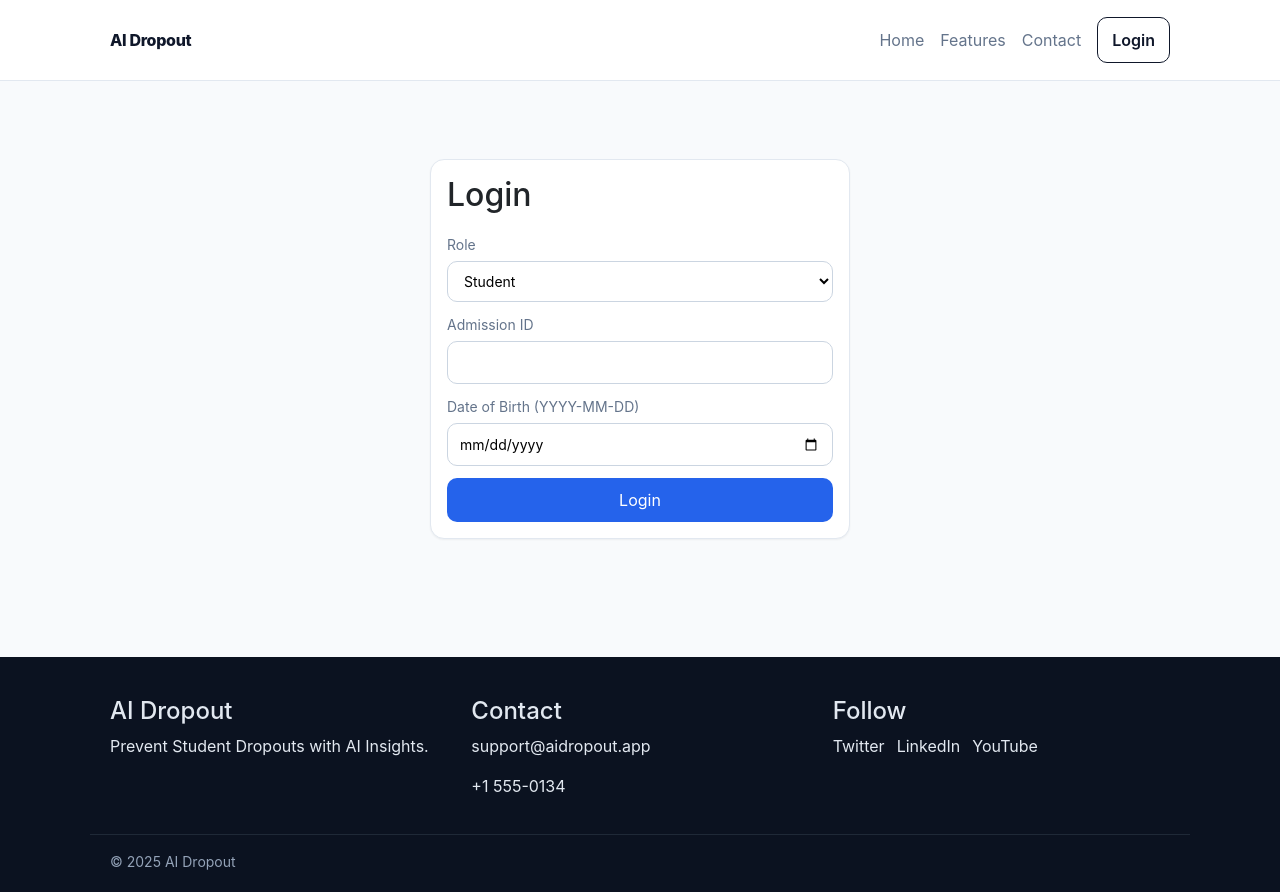
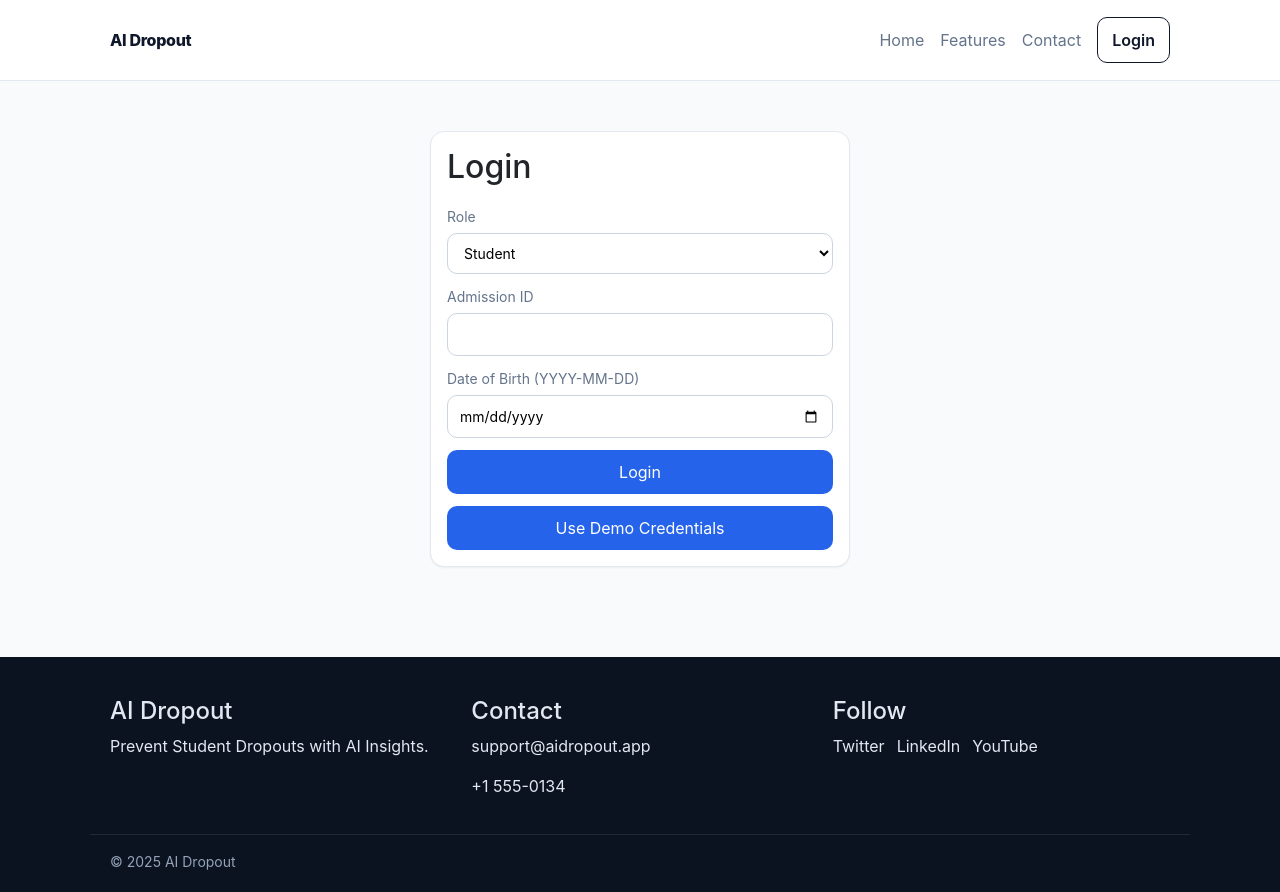
Before and after one commit to Shashwat-27/Ai-dropout-prediction-major-project, a React (Vite) app in the folder frontened/: page /login in a window 1280 px wide. Built offline with nearby package versions, Linux system fonts and the light colour scheme; no server answers.

Commit message:
demo credential

```diff
--- a/frontened/src/pages/Login.jsx
+++ b/frontened/src/pages/Login.jsx
@@ -86,6 +86,28 @@ function Login() {
     }
   };
 
+  const fillDemoCredentials = () => {
+  if (role === "Student") {
+    setUserId("2023b1541048");
+    setPasswordOrDob("2005-12-27");
+  }
+
+  if (role === "Mentor") {
+    setUserId("Shashwat");
+    setPasswordOrDob("12345678");
+  }
+
+  if (role === "Psychologist") {
+    setUserId("Shashwat");
+    setPasswordOrDob("12345678");
+  }
+
+  if (role === "College") {
+    setUserId("college_admin");
+    setPasswordOrDob("college@123");
+  }
+};
+
   return (
     <div className="centered">
       <form className="card form" onSubmit={handleSubmit}>
@@ -126,6 +148,13 @@ function Login() {
         <button className="btn" type="submit">
           Login
         </button>
+        <button
+  type="button"
+  className="btn"
+  onClick={fillDemoCredentials}
+>
+  Use Demo Credentials
+</button>
       </form>
     </div>
   );
```
Also changed, not shown: 2 other files (tests, documents, lock files or other folders).
